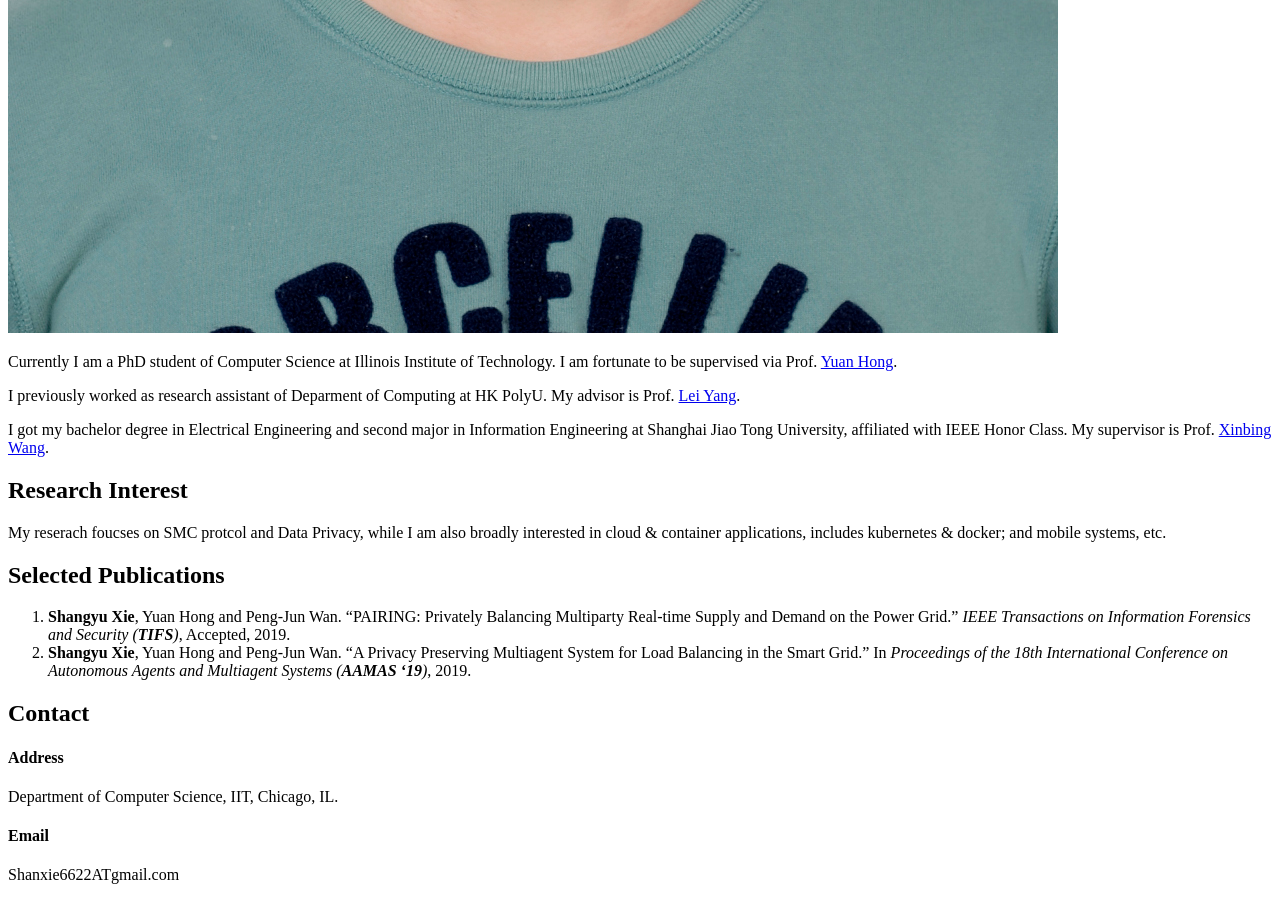
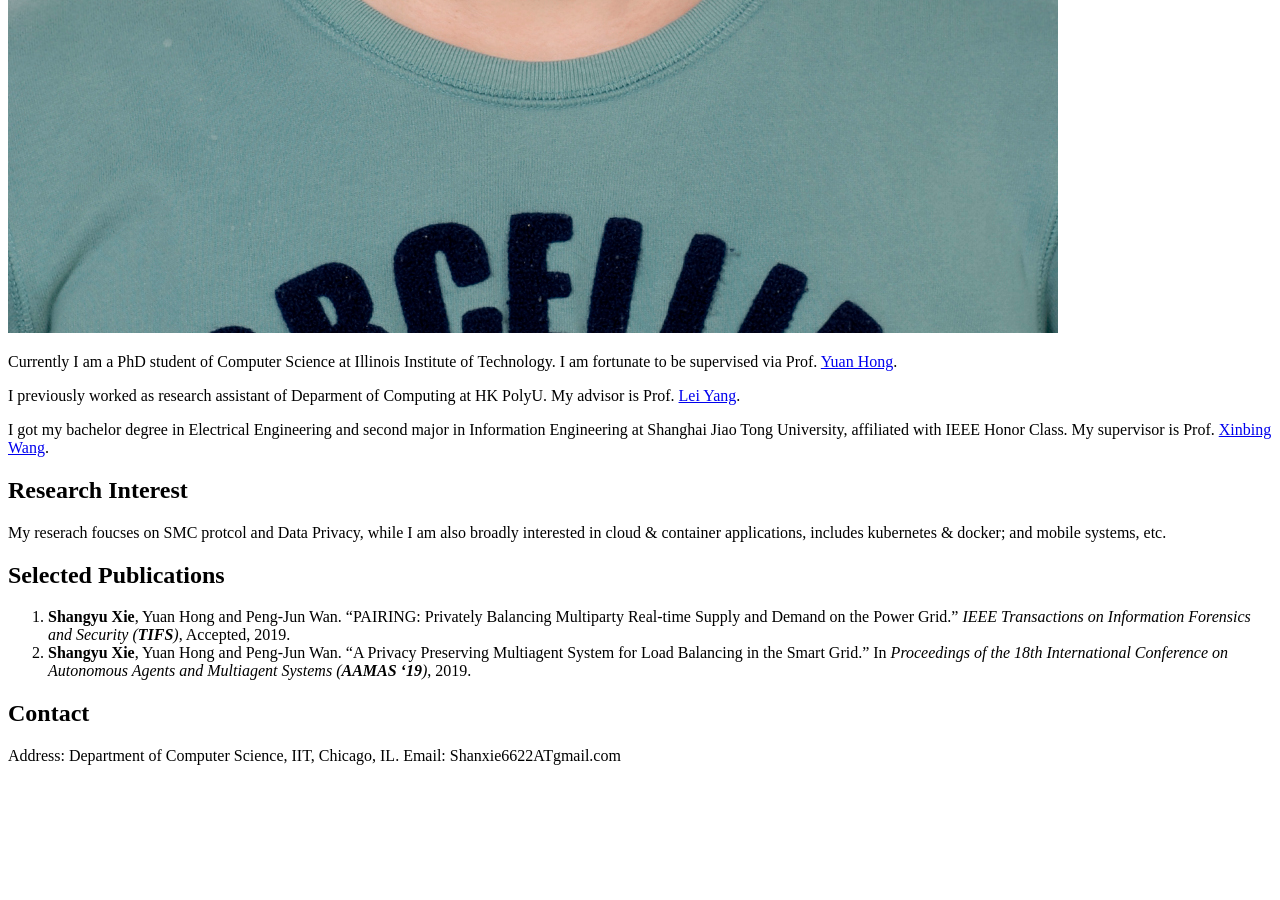
Before and after one commit to songwellxie/songwellxie.github.io, a Jekyll site: the page built from index.md, in a window 1280 px wide and 900 px high, scrolled down 1348 px. Built offline with Jekyll 4.4.1, drawn with Linux system fonts in a browser that asks for light colours; our own code applies the rules of GitHub Pages for plain Markdown files; after the commit the page ends 2129 px from its top, so only the background shows below that; part of the change alters nothing that is shown.

```diff
--- a/index.md
+++ b/index.md
@@ -17,13 +17,10 @@ I got my bachelor degree in Electrical Engineering and second major in Informati
 My reserach foucses on SMC protcol and Data Privacy, while I am also broadly interested in cloud & container applications, includes kubernetes & docker; and mobile systems, etc.
 
 ## Selected Publications
-1. **Shangyu Xie**, Yuan Hong and Peng-Jun Wan. "PAIRING: Privately Balancing Multiparty Real-time Supply and Demand on the Power Grid." *IEEE Transactions on Information Forensics and Security (**TIFS**)*, Accepted, 2019.
-2. **Shangyu Xie**, Yuan Hong and Peng-Jun Wan. "A Privacy Preserving Multiagent System for Load Balancing in the Smart Grid." In *Proceedings of the 18th International Conference on Autonomous Agents and Multiagent Systems (**AAMAS '19**)*, 2019.
+1.  **Shangyu Xie**, Yuan Hong and Peng-Jun Wan. "PAIRING: Privately Balancing Multiparty Real-time Supply and Demand on the Power Grid." *IEEE Transactions on Information Forensics and Security (**TIFS**)*, Accepted, 2019.
+2.  **Shangyu Xie**, Yuan Hong and Peng-Jun Wan. "A Privacy Preserving Multiagent System for Load Balancing in the Smart Grid." In *Proceedings of the 18th International Conference on Autonomous Agents and Multiagent Systems (**AAMAS '19**)*, 2019.
 
 ## Contact
 
-#### Address ####
-
-Department of Computer Science, IIT, Chicago, IL.
-#### Email ####
-Shanxie6622ATgmail.com
+Address: Department of Computer Science, IIT, Chicago, IL.
+Email: Shanxie6622ATgmail.com
```
